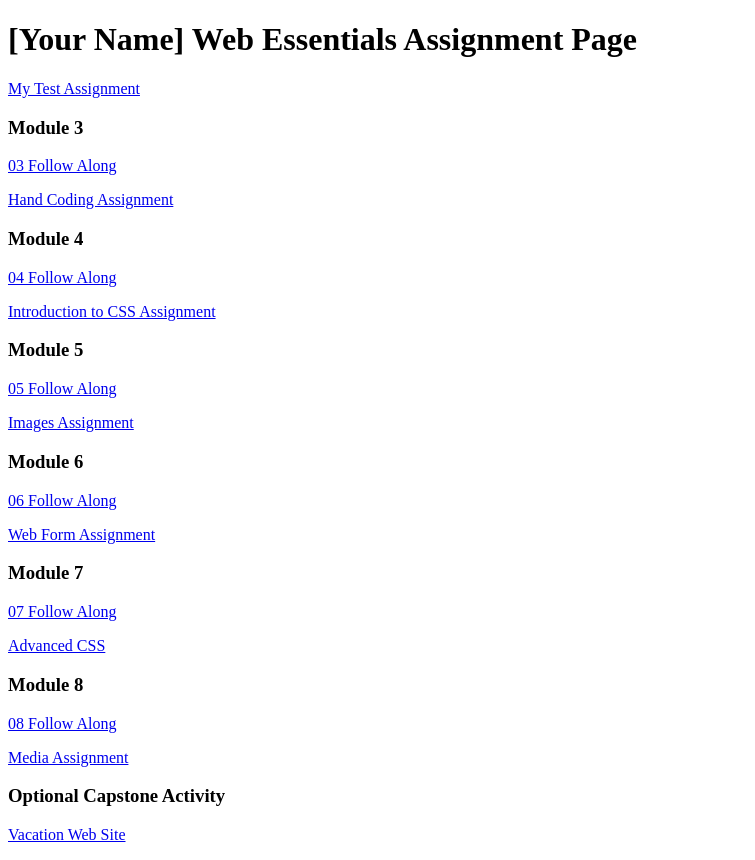
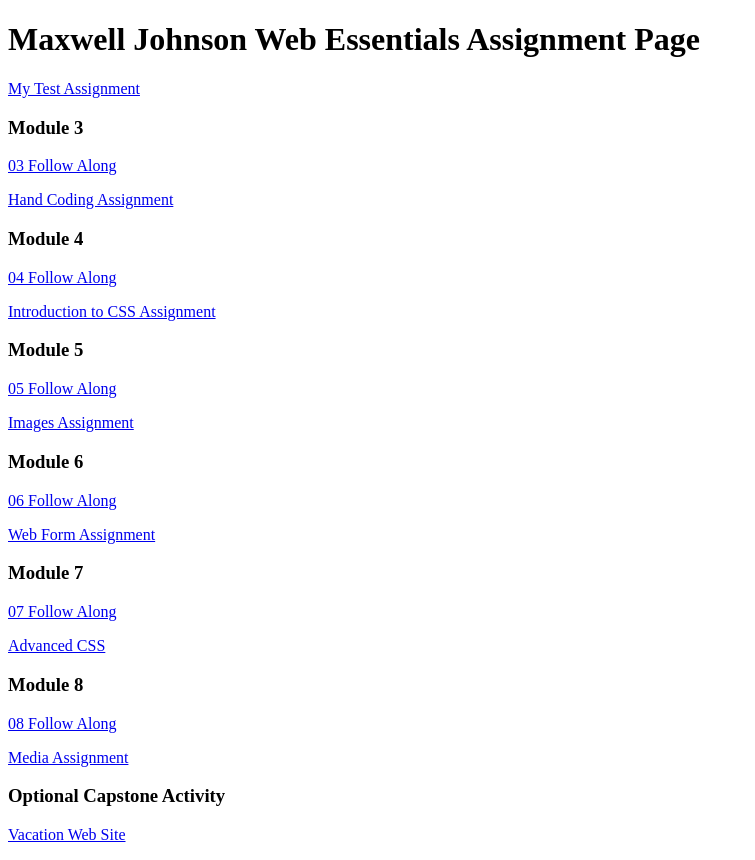
Before and after one commit to Underscore55/DWDD1600, a plain HTML site: page index.html in a window 1280 px wide. Shown: the whole page, without its empty margins (0-755 px from the left). Drawn offline with Linux system fonts and the light colour scheme.

Commit message:
added name

```diff
--- a/index.html
+++ b/index.html
@@ -6,7 +6,7 @@
 		<title>dwdd 1600 assignment list page</title>
 	</head>
 	<body>
-		<h1>[Your Name] Web Essentials Assignment Page</h1>
+		<h1>Maxwell Johnson Web Essentials Assignment Page</h1>
 		<p><a href="01test">My Test Assignment</a></p>
 
 		<h3>Module 3</h3>
```
